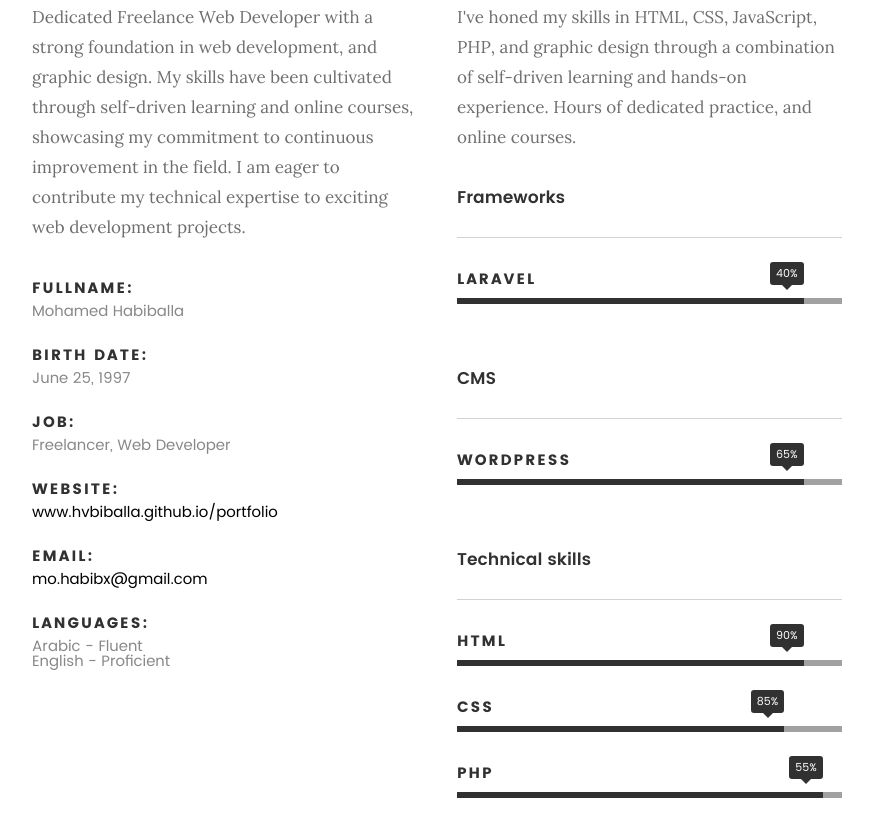
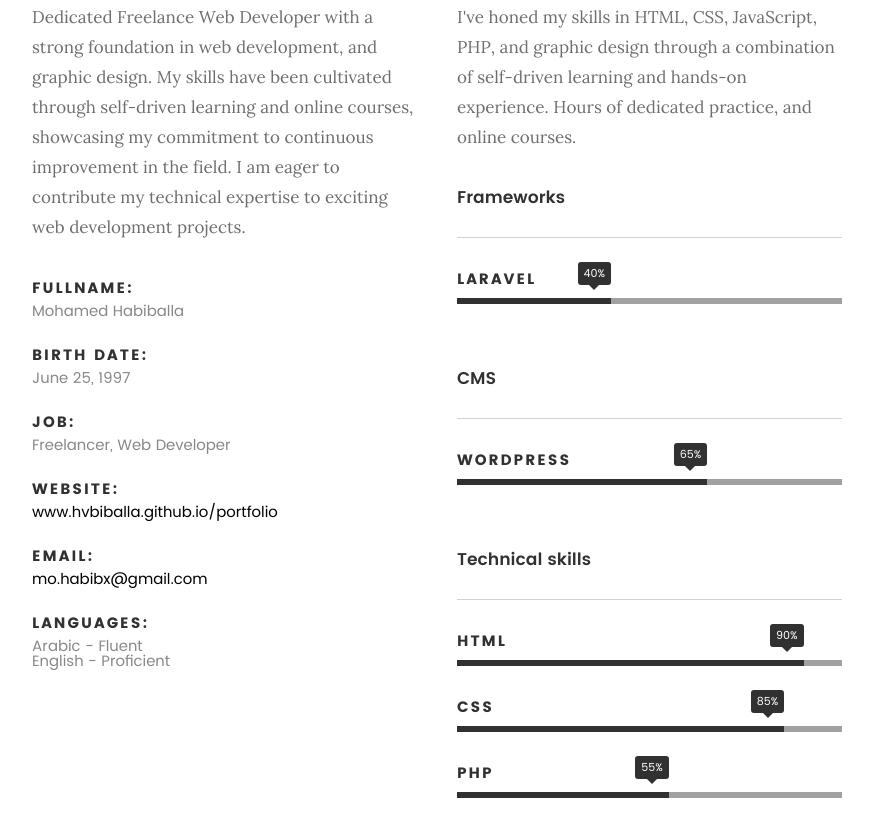
Before and after one commit to hvbiballa/portfolio, a plain HTML site: page aboutme.html in a window 1280 px wide. Shown: the part 594-1430 px from the top of the page, without its empty margins (203-1076 px from the left). Drawn offline with Linux system fonts and the light colour scheme; files whose address does not match are found by name.

Commit message:
Update aboutme.html

```diff
--- a/aboutme.html
+++ b/aboutme.html
@@ -124,7 +124,7 @@
 			<h4>Frameworks</h4><hr>
 			<ul class="skill-bars">
 				<li>
-					<div class="progress percent90"><span>40%</span></div>
+					<div class="progress percent40"><span>40%</span></div>
 					<strong>Laravel</strong>
 				</li>
 
@@ -133,7 +133,7 @@
 			<h4>CMS</h4><hr>
 			<ul class="skill-bars">
 				<li>
-					<div class="progress percent90"><span>65%</span></div>
+					<div class="progress percent65"><span>65%</span></div>
 					<strong>WordPress</strong>
 				</li>
 
@@ -150,7 +150,7 @@
 				   	<strong>CSS</strong>
 				</li>
 				<li>
-				   	<div class="progress percent95"><span>55%</span></div>
+				   	<div class="progress percent55"><span>55%</span></div>
 				   	<strong>PHP</strong>
 				</li>
 
```
